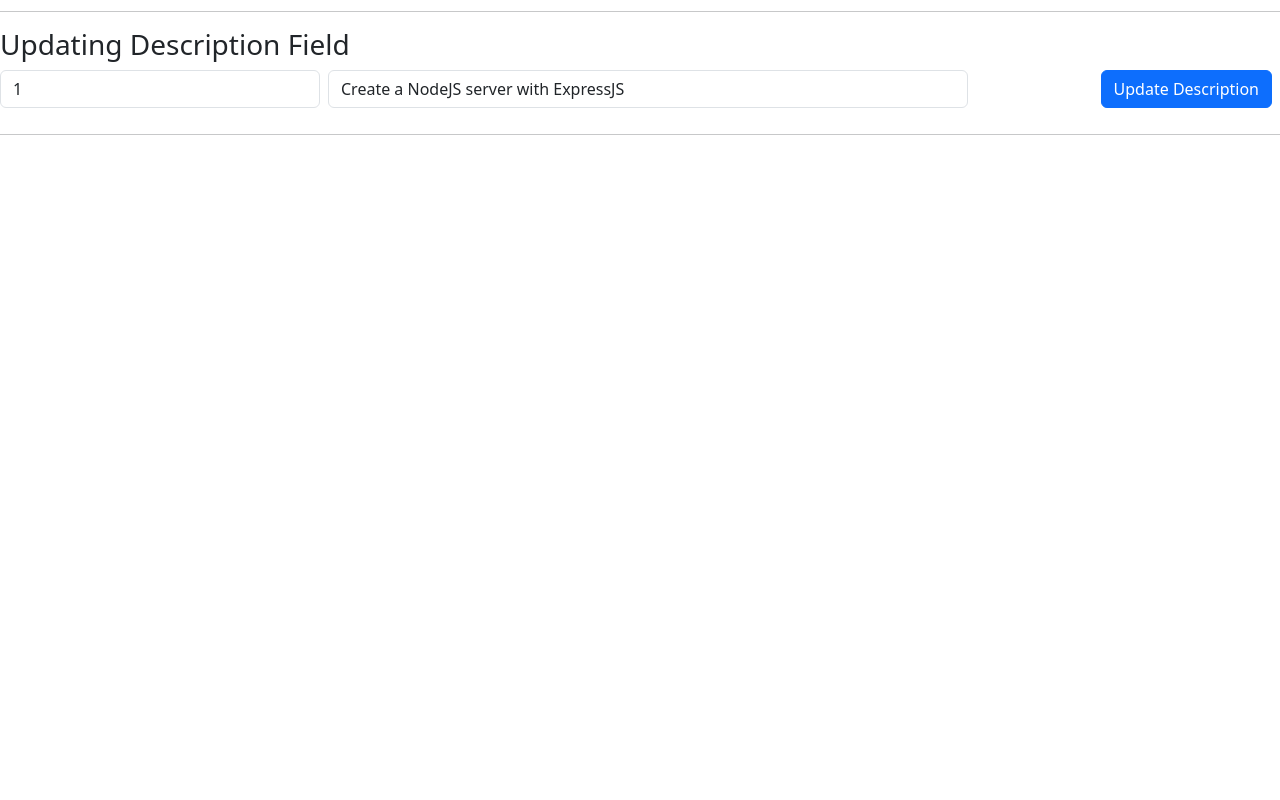
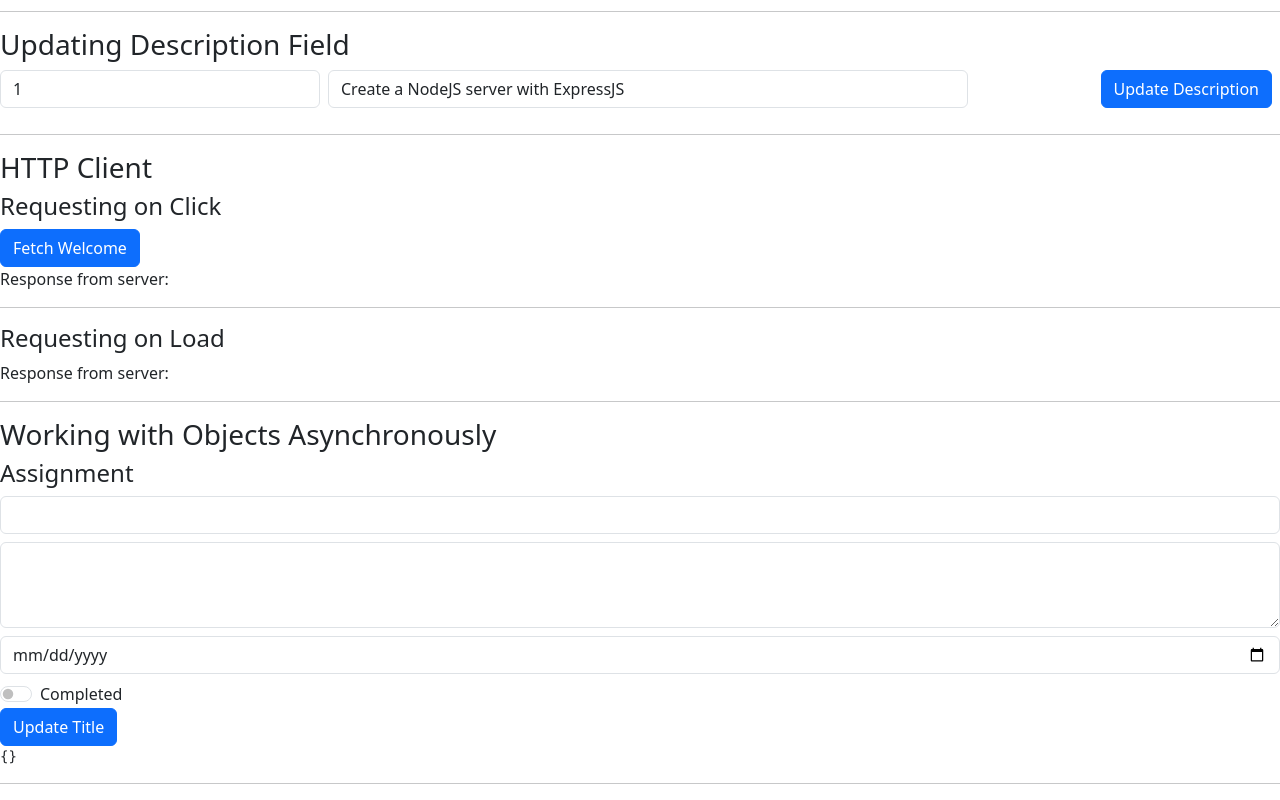
Before and after one commit to sychan91/kambaz-react-web-app-cs5610-sp25, a React (Vite) app: page /#/Labs/Lab5 in a window 1280 px wide. Shown: the part 2729-3529 px from the top of the page. Before the commit the page ends 2880 px from the top, so only its background shows below. Built offline with nearby package versions, Linux system fonts and the light colour scheme; no server answers.

Commit message:
5.2.5.5 complete

```diff
--- a/package.json
+++ b/package.json
@@ -11,6 +11,7 @@
   },
   "dependencies": {
     "@reduxjs/toolkit": "^2.5.1",
+    "axios": "^1.8.4",
     "bootstrap": "^5.3.3",
     "react": "^18.3.1",
     "react-bootstrap": "^2.10.8",
--- /dev/null
+++ b/src/Labs/Lab5/HttpClient.tsx
@@ -0,0 +1,37 @@
+import { useEffect, useState } from "react";
+import * as client from "./client";
+
+const REMOTE_SERVER = import.meta.env.VITE_REMOTE_SERVER;
+
+export default function HttpClient() {
+  const [welcomeOnClick, setWelcomeOnClick] = useState("");
+  const [welcomeOnLoad, setWelcomeOnLoad] = useState("");
+
+  const fetchWelcomeOnClick = async () => {
+    const message = await client.fetchWelcomeMessage();
+    setWelcomeOnClick(message);
+  };
+  const fetchWelcomeOnLoad = async () => {
+    const welcome = await client.fetchWelcomeMessage();
+    setWelcomeOnLoad(welcome);
+  };
+  useEffect(() => {
+    fetchWelcomeOnLoad();
+  }, []);
+  return (
+    <div>
+      <h3>HTTP Client</h3>
+      <h4>Requesting on Click</h4>
+      <button className="btn btn-primary me-2" onClick={fetchWelcomeOnClick}>
+        Fetch Welcome
+      </button>
+      <br />
+      Response from server: <b>{welcomeOnClick}</b>
+      <br />
+      <hr />
+      <h4>Requesting on Load</h4>
+      Response from server: <b>{welcomeOnLoad}</b>
+      <hr />
+    </div>
+  );
+}
--- /dev/null
+++ b/src/Labs/Lab5/WorkingWithObjectsAsynchronously.tsx
@@ -0,0 +1,69 @@
+import { useEffect, useState } from "react";
+import * as client from "./client";
+import { FormControl, Form } from "react-bootstrap";
+
+export default function WorkingWithObjectsAsynchronously() {
+  const [assignment, setAssignment] = useState<any>({});
+  const fetchAssignment = async () => {
+    const assignment = await client.fetchAssignment();
+    setAssignment(assignment);
+  };
+  const updateTitle = async (title: string) => {
+    const updatedAssignment = await client.updateTitle(title);
+    setAssignment(updatedAssignment);
+  };
+  useEffect(() => {
+    fetchAssignment();
+  }, []);
+  return (
+    <div id="wd-asynchronous-objects">
+      <h3>Working with Objects Asynchronously</h3>
+      <h4>Assignment</h4>
+      <FormControl
+        defaultValue={assignment.title}
+        className="mb-2"
+        onChange={(e) =>
+          setAssignment({ ...assignment, title: e.target.value })
+        }
+      />
+      <Form.Control
+        as="textarea"
+        rows={3}
+        defaultValue={assignment.description}
+        className="mb-2"
+        onChange={(e) =>
+          setAssignment({ ...assignment, description: e.target.value })
+        }
+      />
+      <FormControl
+        type="date"
+        className="mb-2"
+        defaultValue={assignment.due}
+        onChange={(e) => setAssignment({ ...assignment, due: e.target.value })}
+      />
+      <div className="form-check form-switch">
+        <input
+          className="form-check-input"
+          type="checkbox"
+          id="wd-completed"
+          defaultChecked={assignment.completed || false}
+          onChange={(e) =>
+            setAssignment({ ...assignment, completed: e.target.checked })
+          }
+        />
+        <label className="form-check-label" htmlFor="wd-completed">
+          {" "}
+          Completed{" "}
+        </label>
+      </div>
+      <button
+        className="btn btn-primary me-2"
+        onClick={() => updateTitle(assignment.title)}
+      >
+        Update Title
+      </button>
+      <pre>{JSON.stringify(assignment, null, 2)}</pre>
+      <hr />
+    </div>
+  );
+}
--- /dev/null
+++ b/src/Labs/Lab5/client.ts
@@ -0,0 +1,19 @@
+import axios from "axios";
+
+const REMOTE_SERVER = import.meta.env.VITE_REMOTE_SERVER;
+
+export const fetchWelcomeMessage = async () => {
+  const response = await axios.get(`${REMOTE_SERVER}/lab5/welcome`);
+  return response.data;
+};
+
+const ASSIGNMENT_API = `${REMOTE_SERVER}/lab5/assignment`;
+export const fetchAssignment = async () => {
+  const response = await axios.get(`${ASSIGNMENT_API}`);
+  return response.data;
+};
+
+export const updateTitle = async (title: string) => {
+  const response = await axios.get(`${ASSIGNMENT_API}/title/${title}`);
+  return response.data;
+};
--- a/src/Labs/Lab5/index.tsx
+++ b/src/Labs/Lab5/index.tsx
@@ -1,8 +1,10 @@
 import EnvironmentVariables from "./EnvironmentVariables";
+import HttpClient from "./HttpClient";
 import PathParameters from "./PathParameters";
 import QueryParameters from "./QueryParameters";
 import WorkingWithArrays from "./WorkingWithArrays";
 import WorkingWithObjects from "./WorkingWithObjects";
+import WorkingWithObjectsAsynchronously from "./WorkingWithObjectsAsynchronously";
 const REMOTE_SERVER = import.meta.env.VITE_REMOTE_SERVER;
 
 export default function Lab5() {
@@ -20,6 +22,8 @@ export default function Lab5() {
       <QueryParameters />
       <WorkingWithObjects />
       <WorkingWithArrays />
+      <HttpClient />
+      <WorkingWithObjectsAsynchronously />
     </div>
   );
 }
--- a/src/Labs/TOC.tsx
+++ b/src/Labs/TOC.tsx
@@ -15,6 +15,7 @@ export default function TOC() {
       <Nav.Item className="nav nav-pills">
         {labs.map((lab) => (
           <Nav.Link
+            key={lab.id}
             as={Link}
             to={lab.path}
             id={lab.id}
```
Also changed, not shown: 1 other file (tests, documents, lock files or other folders).
